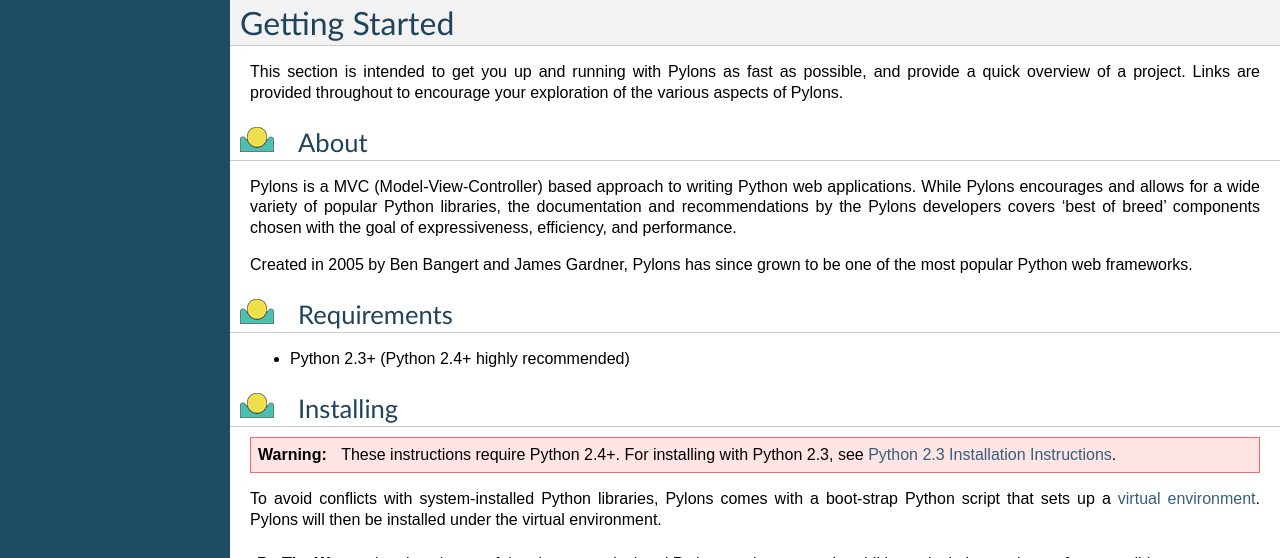
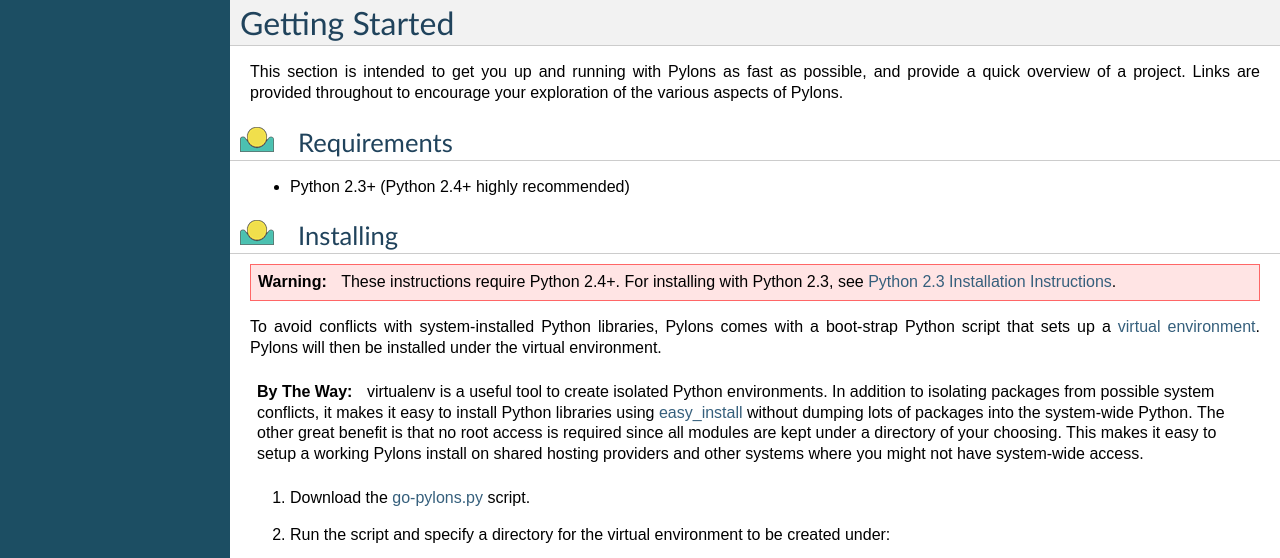
Before and after one commit to Pylons/pylons, a Sphinx documentation site: the page built from pylons/docs/gettingstarted.rst, in a window 1280 px wide and 900 px high, cut to the strip 0-558 px from the top of the window. Built offline with Sphinx 7.4.7, drawn with Linux system fonts in a browser that asks for light colours; some of the changed text lies outside the part shown.

Commit message:
Doc tweaks
--HG--
branch : trunk

```diff
--- a/pylons/docs/gettingstarted.rst
+++ b/pylons/docs/gettingstarted.rst
@@ -7,19 +7,6 @@
 This section is intended to get you up and running with Pylons as fast as
 possible, and provide a quick overview of a project. Links are provided
 throughout to encourage your exploration of the various aspects of Pylons.
-
-
-About
------
-
-Pylons is a MVC (Model-View-Controller) based approach to writing Python web
-applications. While Pylons encourages and allows for a wide variety of popular
-Python libraries, the documentation and recommendations by the Pylons
-developers covers 'best of breed' components chosen with the goal of
-expressiveness, efficiency, and performance.
-
-Created in 2005 by Ben Bangert and James Gardner, Pylons has since grown to
-be one of the most popular Python web frameworks.
 
 
 Requirements
```
Also changed, not shown: pylons/docs/index.rst (+2 -42 lines).
